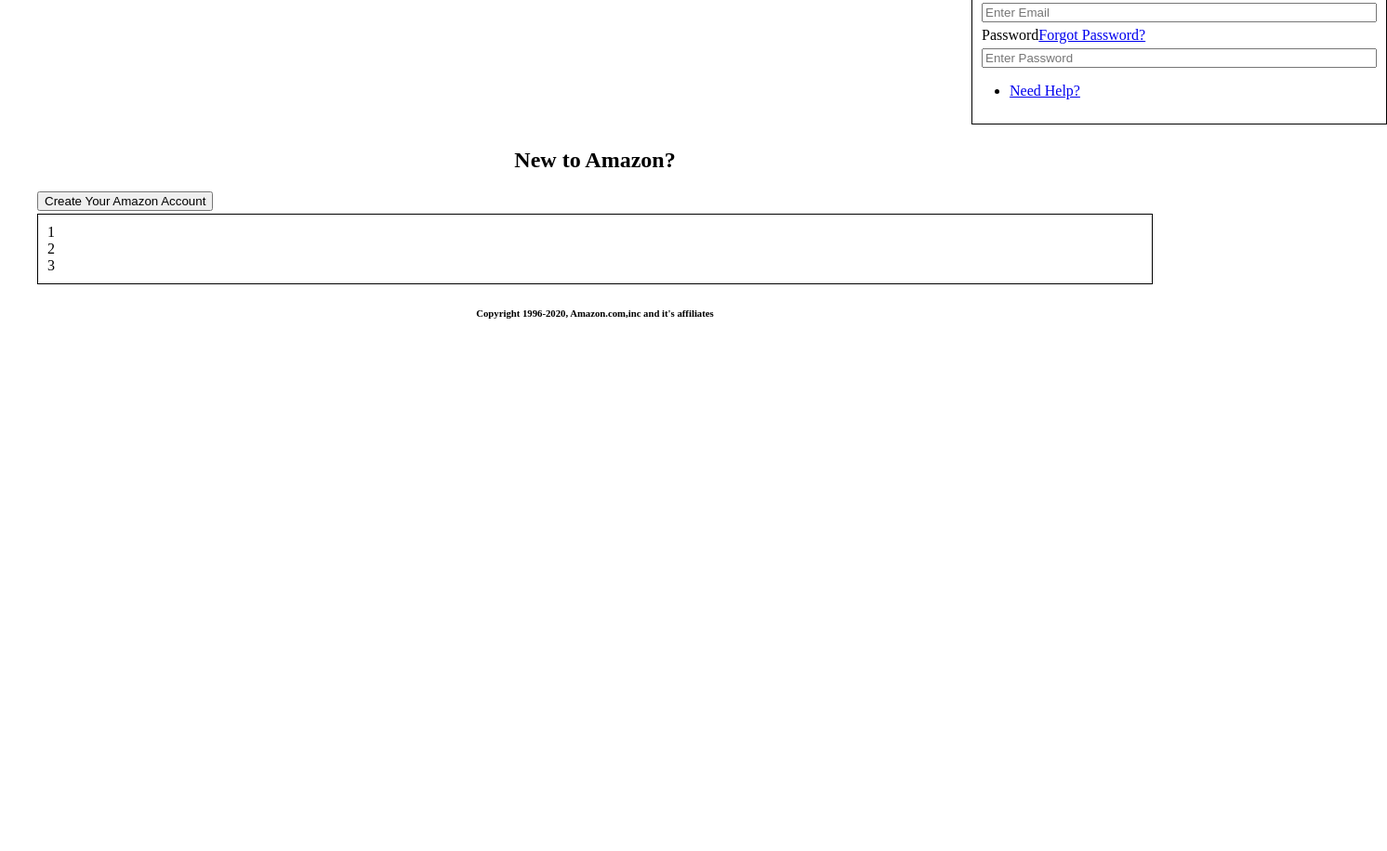
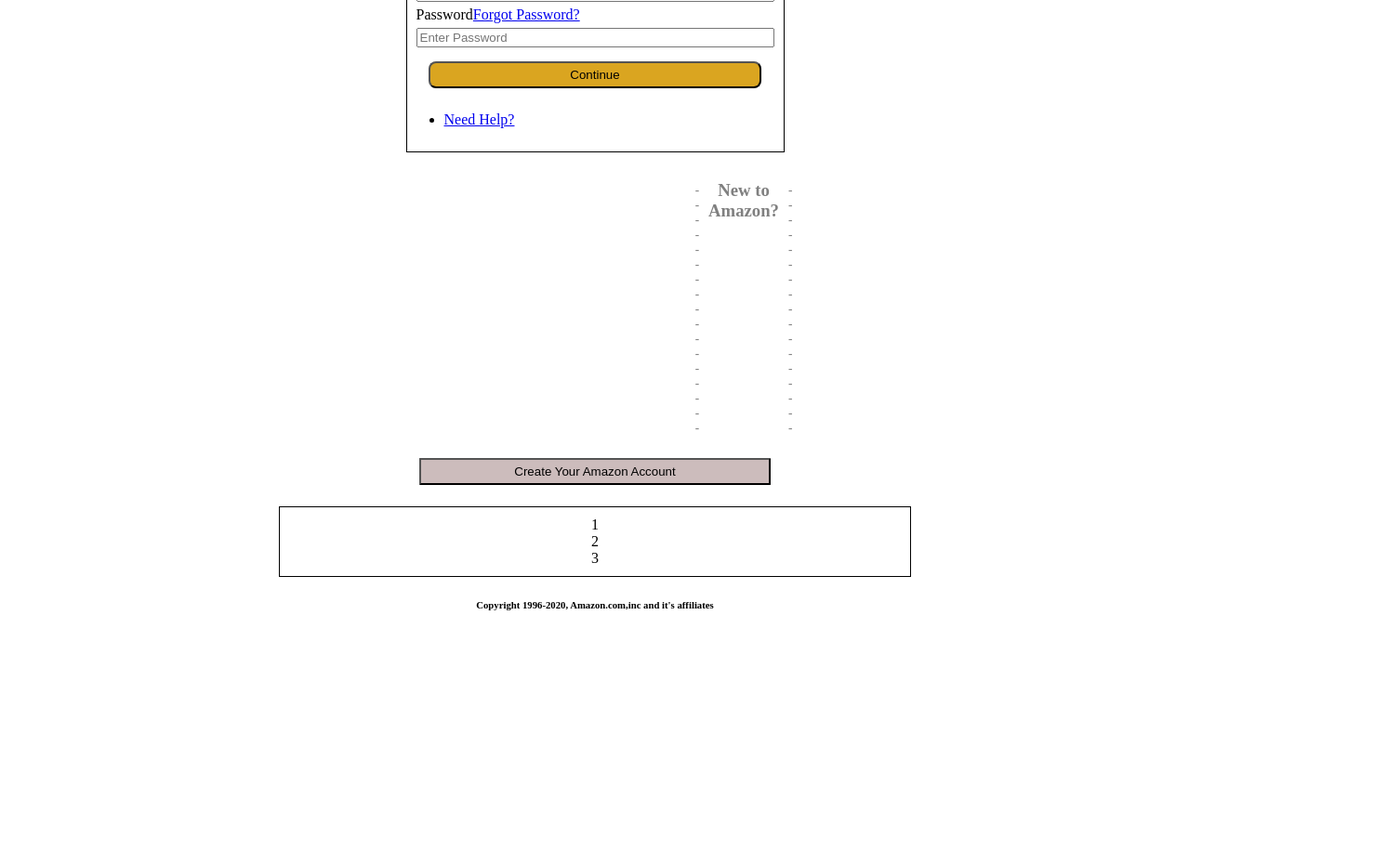
Before and after one commit to CameronSherrier/Assignment_2_HTML, a plain HTML site: page Assignment_2/index.html in a window 1280 px wide. Shown: the part 558-1474 px from the top of the page at 93% size, 1492 px wide, since content can reach past the window. Before the commit the page ends 941 px from the top, so only its background shows below. Drawn offline with Linux system fonts and the light colour scheme.

Commit message:
making progress

```diff
--- a/Assignment_2/index.css
+++ b/Assignment_2/index.css
@@ -1,13 +1,22 @@
+*   {
+    justify-content: center;
+}
+
 body {
-    margin: 40px;
+    margin: 300px;
 }
 
 h3  {
     text-align: center;
 }
 
+img {
+    width: 203px;
+}
+
 h2  {
     text-align: center;
+    color: gray;
 }
 
 h6  {
@@ -20,7 +29,7 @@
 
 .grid-container {
     display: grid;
-    grid-template-columns: 1000px auto 1000px;
+    grid-template-columns: auto;
     padding: 5px;
 }
 
@@ -33,14 +42,12 @@
 
 .grid-item  {
     background-color: rgb(255, 255, 255, 0.8);
-    border: 1px solid black;
-    grid-column-start: 2;
-    grid-column-end: 3;
+    padding: 5px;
 }
 
 .box_one    {
-    padding-right: 10px;
-    padding-bottom: 10px;
+    padding: 5px auto 5px auto;
+    border: 1px solid black;
 }
 
 .row_1  {
@@ -50,18 +57,68 @@
 .row_2  {
     padding-bottom: 5px;
     padding-left: 10px;
+    padding-top: 5px;
 }
 
 .row_3  {
     padding-left: 10px;
+    padding-right: 10px;
 }
 
 .row_4  {
     padding-top: 5px;
     padding-bottom: 5px;
     padding-left: 10px;
+    padding-right: 10px;
+    columns: auto auto;
 }
 
 .row_5  {
     padding-left: 10px;
 }
+
+.row_6  {
+    text-align: center;
+    padding-top: 15px;
+}
+
+#continue   {
+    padding: 5px 150px 5px 150px;
+    background-color: goldenrod;
+    border-radius: 8px;
+}
+
+ul  {
+    margin-top: 25px;
+    margin-bottom: 25px;
+}
+
+.grid-row   {
+    display: grid;
+    grid-template-columns: auto auto auto;
+    column-gap: 10px;
+    margin: 1px 500px 1px 500px;
+}
+
+.row_7  {
+    color: gray;
+}
+
+.row_8  {
+    color: gray;
+}
+
+.row_9  {
+    color: gray;
+}
+
+.row_10  {
+    text-align: center;
+    padding-bottom: 20px;
+}
+
+#cyaa   {
+    padding: 5px 100px 5px 100px;
+    background-color: rgb(204, 188, 188);
+    border-radius: 1px;
+}
--- a/Assignment_2/index.html
+++ b/Assignment_2/index.html
@@ -14,17 +14,28 @@
             <div class="box_one">
                 <div class="row_1"><h1>Sign In</h1></div>
                 <div class="row_2"><label>Email(Email or mobile accounts)</label><br></div>
-                <div class="row_3"><input type="text" id="email" placeholder="Enter Email" size="50"><br></div>
-                <div class="row_4"><label id="password">Password</label><span><a href="#">Forgot Password?</a></span><br></div>
-                <div class="row_5"><input type="text" id="enterpassword" placeholder="Enter Password" size="50"></div>
+                <div class="row_3"><input type="text" id="email" placeholder="Enter Email" size="45"><br></div>
+                <div class="row_4"><label id="password">Password</label><span><a id="fplink" href="#">Forgot Password?</a></span><br></div>
+                <div class="row_5"><input type="text" id="enterpassword" placeholder="Enter Password" size="45"></div>
+                <div class="row_6"><button id="continue">Continue</button></div>
                 <ul>
                     <li><a href="#">Need Help?</a></li>
                 </ul>
             </div>
         </div>
     </div>
-    <h2>New to Amazon?</h2>
-    <button>Create Your Amazon Account</button>
+    <div class="grid-row">
+        <div class="row_7">
+            <h5>-----------------</h5>
+        </div>
+        <div class="row_8">
+            <h3>New to Amazon?</h3>
+        </div>
+        <div class="row_9">
+            <h5>-----------------</h5>
+        </div>
+    </div>
+    <div class="row_10"><button id="cyaa">Create Your Amazon Account</button></div>
     <h1></h1>
     <div class="grid-container-two">
         <div class="grid-item-other">1</div>
```
